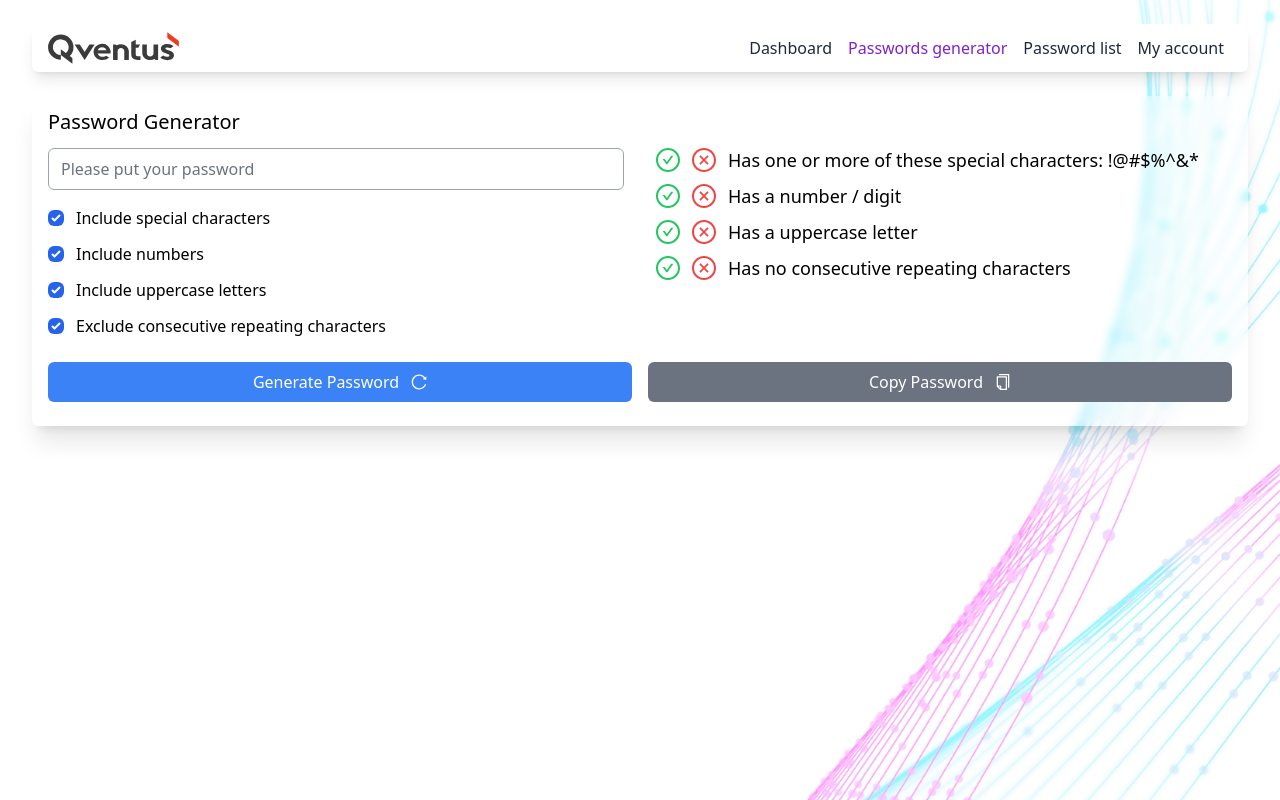
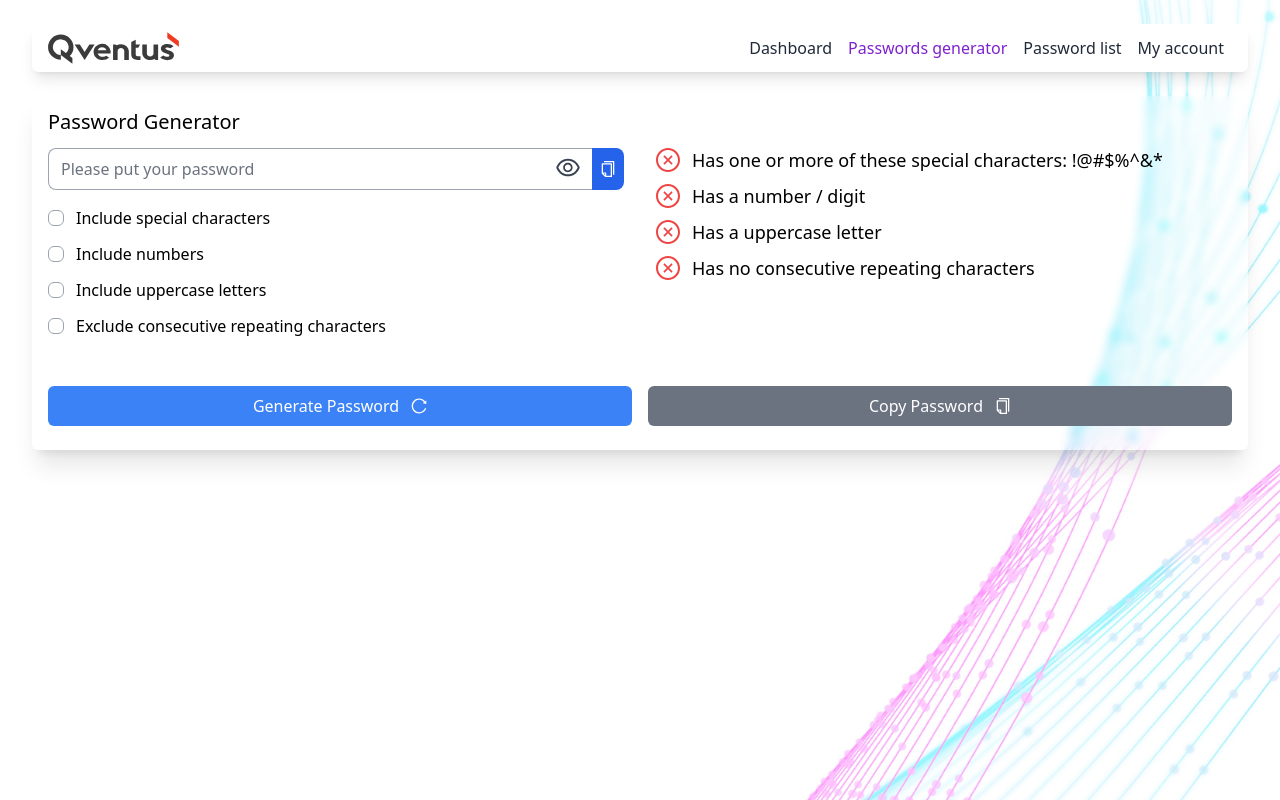
Before and after one commit to hijuliancode/cc-qventus-password-generator, a React (Vite) app: page / in a window 1280 px wide. Built offline with nearby package versions, Linux system fonts and the light colour scheme.

Commit message:
QVentus: PG: check validation, improve checkbox

```diff
--- a/src/common/patterns/index.ts
+++ b/src/common/patterns/index.ts
@@ -1 +1,8 @@
-export { };
+
+export const patternSpecialChar = new RegExp('(?=.*[!@#$%^&*])')
+
+export const patternNumber = new RegExp('(?=.*[0-9])')
+
+export const patternUppercase = new RegExp('(?=.*[A-Z])')
+
+export const patternConsecutive = new RegExp('(?!.*(\\w)\\1)[a-zA-Z0-9]+')
--- /dev/null
+++ b/src/common/utils/has-consecutive-characters.ts
@@ -0,0 +1,19 @@
+export function hasConsecutiveCharacters(password: string): boolean {
+  if (password.length === 0) {
+    // The string is empty, so there are no consecutive characters.
+    return false;
+  }
+
+  for (let i = 0; i < password.length - 1; i++) {
+    const currentChar = password.charCodeAt(i);
+    const nextChar = password.charCodeAt(i + 1);
+
+    if (nextChar - currentChar === 1) {
+      // Consecutive characters in the ASCII table were found.
+      return false;
+    }
+  }
+
+  // No consecutive characters were found in the ASCII table.
+  return true;
+}
--- /dev/null
+++ b/src/common/utils/index.ts
@@ -0,0 +1 @@
+export * from './has-consecutive-characters';
--- a/src/pages/password-generator-page/password-generator-page.tsx
+++ b/src/pages/password-generator-page/password-generator-page.tsx
@@ -1,56 +1,160 @@
-import { CheckCircleOutlined, CloseCircleOutlined, CopyOutlined, ReloadOutlined } from "@ant-design/icons"
+import { useState } from "react"
+import { CheckCircleOutlined, CloseCircleOutlined, CopyOutlined, EyeInvisibleOutlined, EyeOutlined, ReloadOutlined } from "@ant-design/icons"
+import { patternSpecialChar, patternNumber, patternUppercase } from '@common:patterns/index'
+import { hasConsecutiveCharacters } from "@/common/utils"
 
 export const PasswordGeneratorPage = () => {
+  const [type, setType] = useState<'password' | 'text'>('password')
+  const [password, setPassword] = useState('')
+
+  const [hasSpecialChar, setHasSpecialChar] = useState(false)
+  const [hasNumber, setHasNumber] = useState(false)
+  const [hasUppercase, setHasUppercase] = useState(false)
+  const [hasConsecutive, setHasConsecutive] = useState(false)
+
+  const handleChange = (value: string) => {
+    setPassword(value)
+
+    if (patternSpecialChar.test(value)) {
+      setHasSpecialChar(true)
+    } else {
+      setHasSpecialChar(false)
+    }
+
+    if (patternNumber.test(value)) {
+      setHasNumber(true)
+    } else {
+      setHasNumber(false)
+    }
+
+    if (patternUppercase.test(value)) {
+      setHasUppercase(true)
+    } else {
+      setHasUppercase(false)
+    }
+
+    if (hasConsecutiveCharacters(value)) {
+      setHasConsecutive(true)
+    } else {
+      setHasConsecutive(false)
+    }
+  }
+
+  const handleCopyPassword = () => {
+    navigator.clipboard.writeText(password)
+  }
+
   return (
-    <div className="bg-white/30 backdrop-blur-sm flex flex-col pt-4 pb-6 px-4 rounded-md shadow-xl h-full">
+    <div className="bg-white/10 backdrop-blur-sm flex flex-col pt-4 pb-6 px-4 rounded-md shadow-xl h-full">
       {/* Tittle */}
       <h1 className="font-regular text-xl leading-none mb-4 flex w-full">Password Generator</h1>
 
-      <div className="flex flex-col md:flex-row gap-8 mb-6">
+      <div className="flex flex-col md:flex-row gap-8 mb-12">
         <div className="w-full">
           {/* Input Field */}
-          <input type="text" className="rounded-md border-gray-400 w-full" placeholder="Please put your password" />
+          <div className="relative flex">
+            <input
+              type={type}
+              onChange={(e) => handleChange(e.target.value)}
+              className="rounded-s-lg border-gray-400 w-full border-r-0"
+              placeholder="Please put your password"
+            />
+            <button
+              type="button"
+              className="bg-blue-600 flex items-center justify-center rounded-r-lg p-2 w-8 basis-6 "
+              onClick={() => handleCopyPassword()}
+            >
+              <CopyOutlined className="text-white text-md leading-none" />
+            </button>
+            <div className="cursor-pointer absolute right-11 top-1/2 -translate-y-1/2">
+              {type === 'password' ? (
+                <span onClick={() => setType('text')}>
+                  <EyeOutlined className="text-gray-700 text-2xl leading-none" />
+                </span>
+              ) : (
+                <span onClick={() => setType('password')}>
+                  <EyeInvisibleOutlined className="text-gray-700 text-2xl leading-none" />
+                </span>
+              )}
+            </div>
+          </div>
 
           {/* Password Filters */}
           <div className="flex flex-col gap-3 mt-4">
             <div className="flex items-center gap-3">
-              <input type="checkbox" checked className="rounded-md border-gray-400" />
-              <p>Include special characters</p>
+              <input
+                checked={hasSpecialChar}
+                onClick={(e) => setHasSpecialChar((e.target as HTMLInputElement).checked)}
+                id="id-check-special-characters"
+                type="checkbox"
+                className="rounded-md border-gray-400 cursor-pointer"
+              />
+              <label htmlFor="id-check-special-characters" className="cursor-pointer" >Include special characters</label>
             </div>
             <div className="flex items-center gap-3">
-              <input type="checkbox" checked className="rounded-md border-gray-400" />
-              <p>Include numbers</p>
+              <input
+                checked={hasNumber}
+                onClick={(e) => setHasNumber((e.target as HTMLInputElement).checked)}
+                id="id-check-numbers"
+                type="checkbox"
+                className="rounded-md border-gray-400 cursor-pointer"
+              />
+              <label htmlFor="id-check-numbers" className="cursor-pointer" >Include numbers</label>
             </div>
             <div className="flex items-center gap-3">
-              <input type="checkbox" checked className="rounded-md border-gray-400" />
-              <p>Include uppercase letters</p>
+              <input
+                checked={hasUppercase}
+                onClick={(e) => setHasUppercase((e.target as HTMLInputElement).checked)}
+                id="id-check-uppercase"
+                type="checkbox"
+                className="rounded-md border-gray-400 cursor-pointer"
+              />
+              <label htmlFor="id-check-uppercase" className="cursor-pointer" >Include uppercase letters</label>
             </div>
             <div className="flex items-center gap-3">
-              <input type="checkbox" checked className="rounded-md border-gray-400" />
-              <p>Exclude consecutive repeating characters</p>
+              <input
+                checked={hasConsecutive}
+                onClick={(e) => setHasConsecutive((e.target as HTMLInputElement).checked)}
+                id="id-check-consecutive"
+                type="checkbox"
+                className="rounded-md border-gray-400 cursor-pointer"
+              />
+              <label htmlFor="id-check-consecutive" className="cursor-pointer" >Exclude consecutive repeating characters</label>
             </div>
           </div>
         </div>
         <div className="w-full">
           <ul className="flex flex-col gap-3">
             <li className="flex items-center gap-3 text-lg leading-none">
+              {hasSpecialChar ? (
                 <CheckCircleOutlined className="text-green-500 text-2xl leading-none" />
+              ) : (
                 <CloseCircleOutlined className="text-red-500 text-2xl leading-none" />
+              )}
               <p>Has one or more of these special characters: !@#$%^&*</p>
             </li>
             <li className="flex items-center gap-3 text-lg leading-none">
+              {hasNumber ? (
                 <CheckCircleOutlined className="text-green-500 text-2xl leading-none" />
+              ) : (
                 <CloseCircleOutlined className="text-red-500 text-2xl leading-none" />
+              )}
               <p>Has a number / digit</p>
             </li>
             <li className="flex items-center gap-3 text-lg leading-none">
+              {hasUppercase ? (
                 <CheckCircleOutlined className="text-green-500 text-2xl leading-none" />
+              ) : (
                 <CloseCircleOutlined className="text-red-500 text-2xl leading-none" />
+              )}
               <p>Has a uppercase letter</p>
             </li>
             <li className="flex items-center gap-3 text-lg leading-none">
+              {hasConsecutive ? (
                 <CheckCircleOutlined className="text-green-500 text-2xl leading-none" />
+              ) : (
                 <CloseCircleOutlined className="text-red-500 text-2xl leading-none" />
+              )}
               <p>Has no consecutive repeating characters</p>
             </li>
           </ul>
--- a/tsconfig.json
+++ b/tsconfig.json
@@ -29,6 +29,7 @@
       "@common:constants/*": ["src/common/constants/*"],
       "@common:models/*": ["src/common/models/*"],
       "@common:patterns/*": ["src/common/patterns/*"],
+      "@common:utils/*": ["src/common/utils/*"],
       "@common:router/*": ["src/common/router/*"],
       "@common:types/*": ["src/common/types/*"],
       "@components/*": ["src/components/*"],
--- a/vite.config.ts
+++ b/vite.config.ts
@@ -13,6 +13,7 @@ export default defineConfig({
       '@common:constants': path.resolve(__dirname, '/src/common/constants'),
       '@common:models': path.resolve(__dirname, '/src/common/models'),
       '@common:patterns': path.resolve(__dirname, '/src/common/patterns'),
+      '@common:utils': path.resolve(__dirname, '/src/common/utils'),
       '@common:router': path.resolve(__dirname, '/src/common/router'),
       '@common:types': path.resolve(__dirname, '/src/common/types'),
       '@components': path.resolve(__dirname, '/src/components'),
```
Lines whose indentation alone changed are shown as unchanged.
